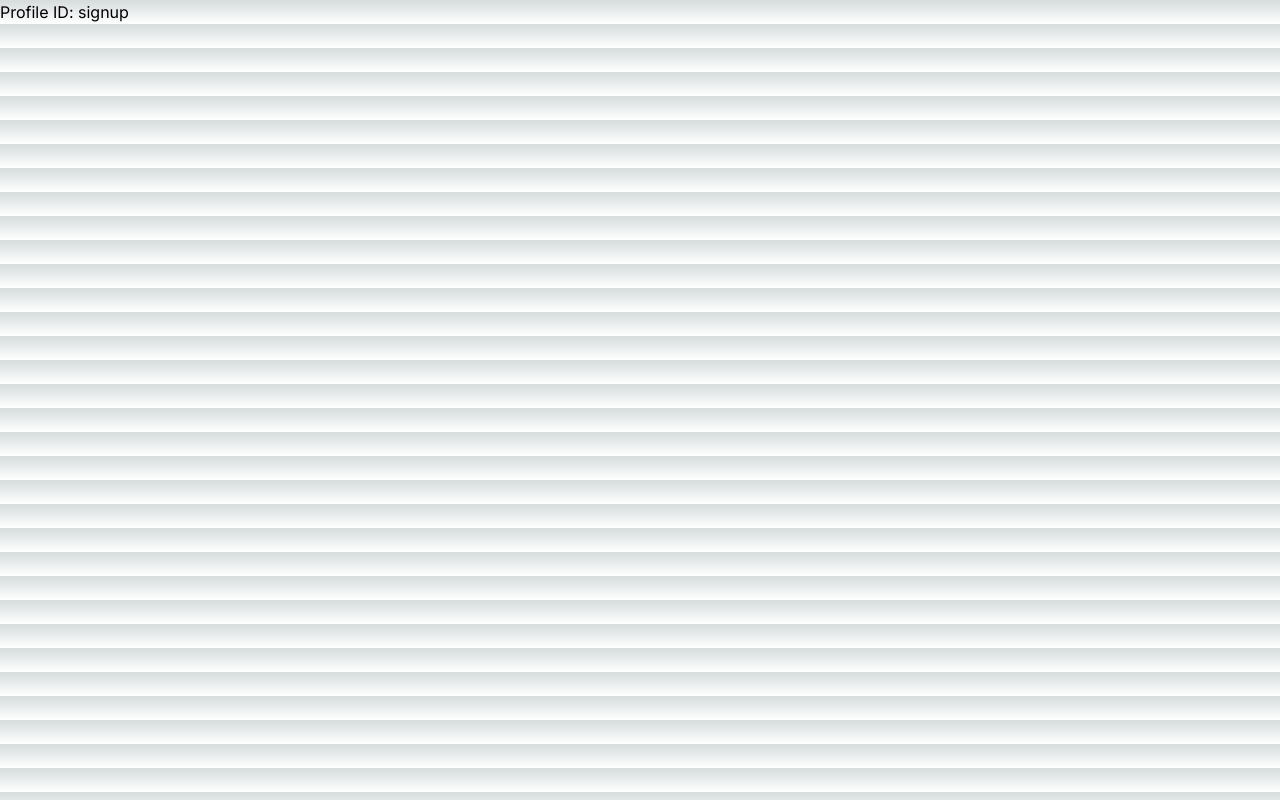
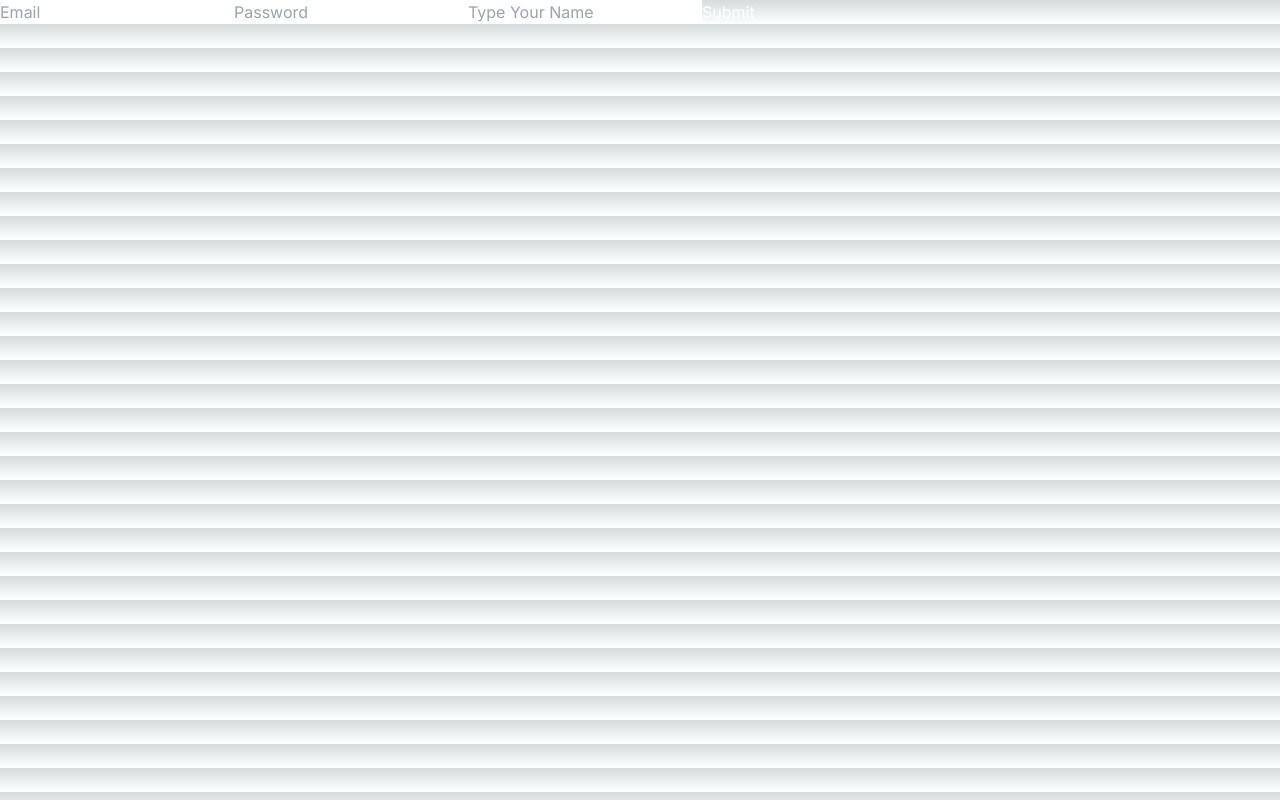
Before and after one commit to yahyashareef48/3d-car-site-demo, a Next.js app: page /signup in a window 1280 px wide. Built offline with nearby package versions, Linux system fonts and the light colour scheme; a web font is replaced by a local one.

Commit message:
login to signup fix

```diff
--- a/src/app/login/page.tsx
+++ b/src/app/signup/page.tsx
@@ -11,15 +11,15 @@
     e.preventDefault();
 
     try {
-      await fetch("http://localhost:8080/login", {
+      await fetch("http://localhost:8080/signup", {
         method: "POST",
         headers: {
           "Content-Type": "application/json",
         },
         body: JSON.stringify({ email, password, name }),
-      });
+      }).catch((error) => console.error("Error:", error));
     } catch (error) {
-      console.error("Error during login:", error);
+      console.error("Error during login: ", error);
     }
   };
 
```
